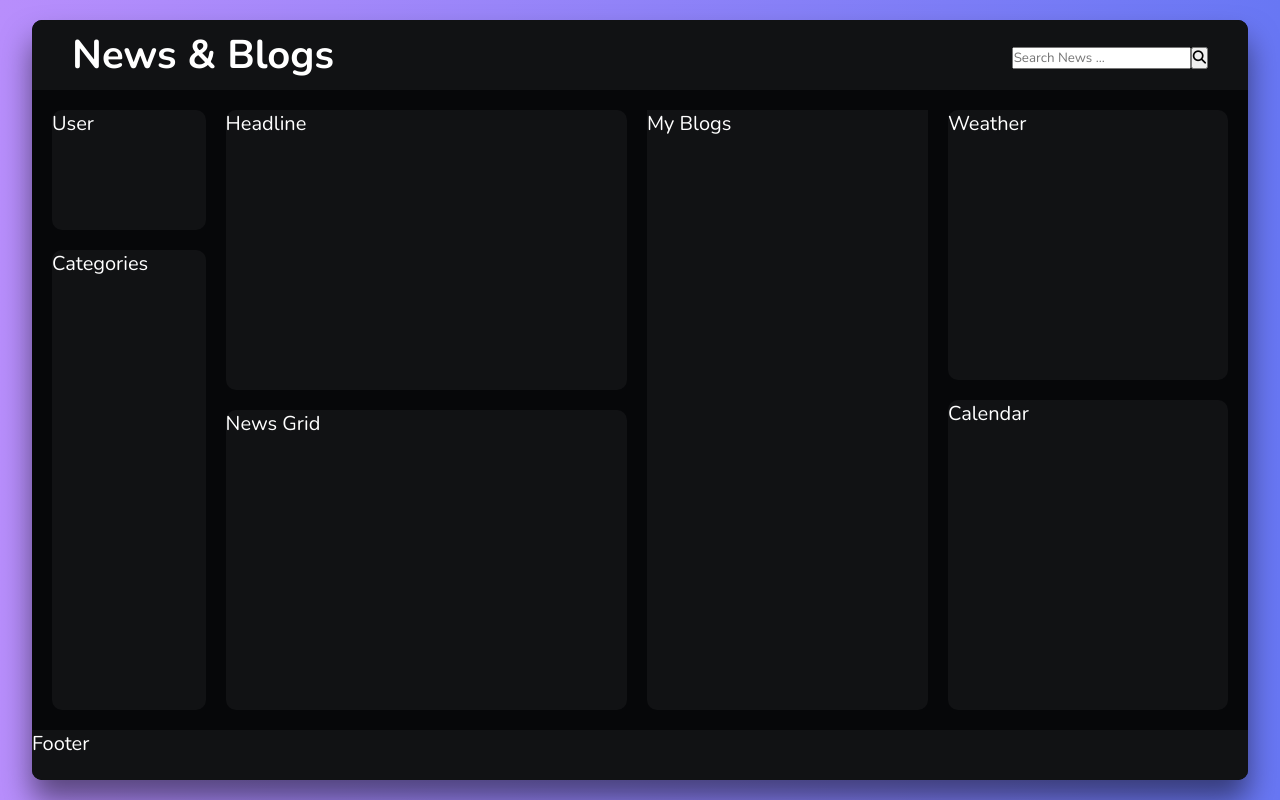
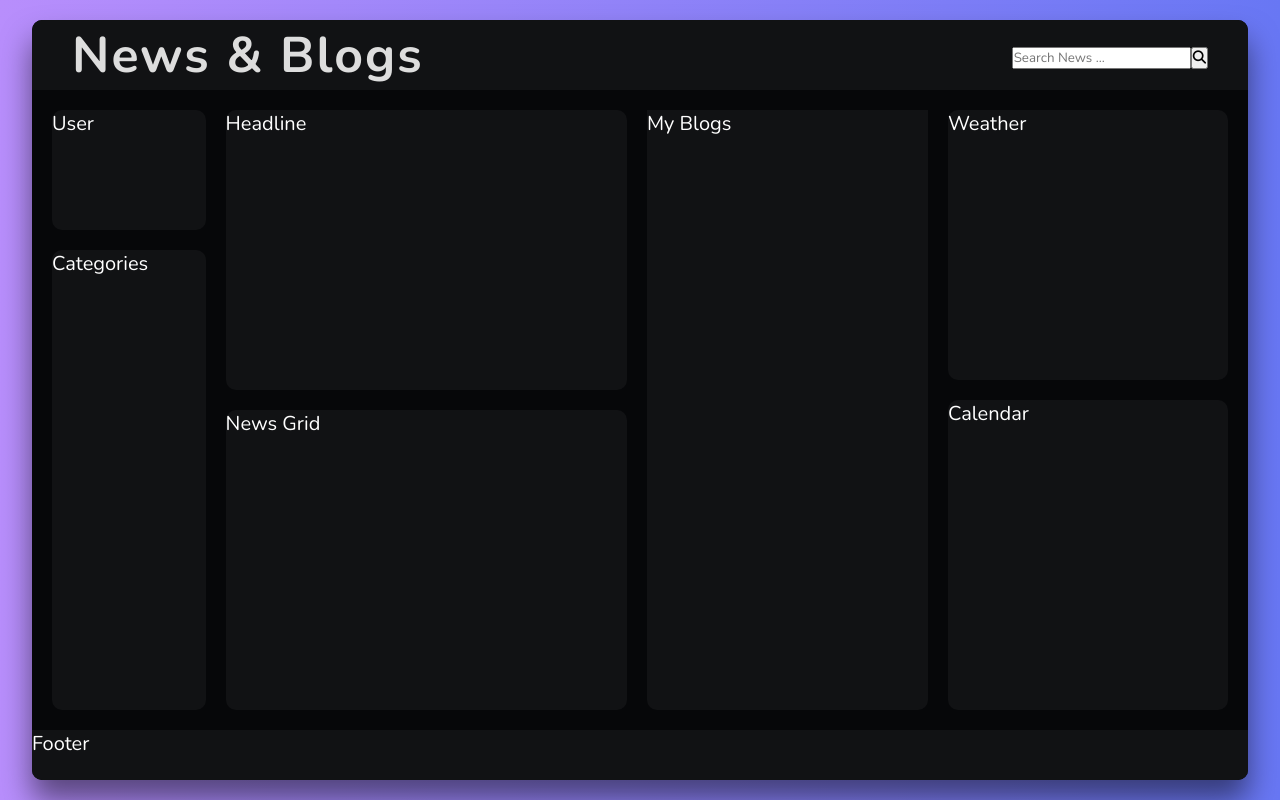
Before and after one commit to Harry8679/Blog-CAC, a React (Vite) app: page / in a window 1280 px wide. Built offline with nearby package versions, Linux system fonts and the light colour scheme.

Commit message:
logo CSS

```diff
--- a/src/Components/News.css
+++ b/src/Components/News.css
@@ -18,6 +18,13 @@
     justify-content: space-between;
     align-items: center;
     padding: 0 4rem;
+}
+
+.logo {
+    font-family: "Nunito", sans-serif;
+    font-size: 5rem;
+    color: #ddd;
+    letter-spacing: 0.2rem;
 }
 
 .news-content {
--- a/src/Components/News.jsx
+++ b/src/Components/News.jsx
@@ -8,7 +8,7 @@ const News = () => {
       <header className="news-header">
         <h1 className="logo">News & Blogs</h1>
         <div className="search-bar">
-            <form action="">
+            <form>
                 <input type="text" placeholder="Search News ..." />
                 <button type="submit">
                     <i className="fa-solid fa-magnifying-glass"></i>
```
